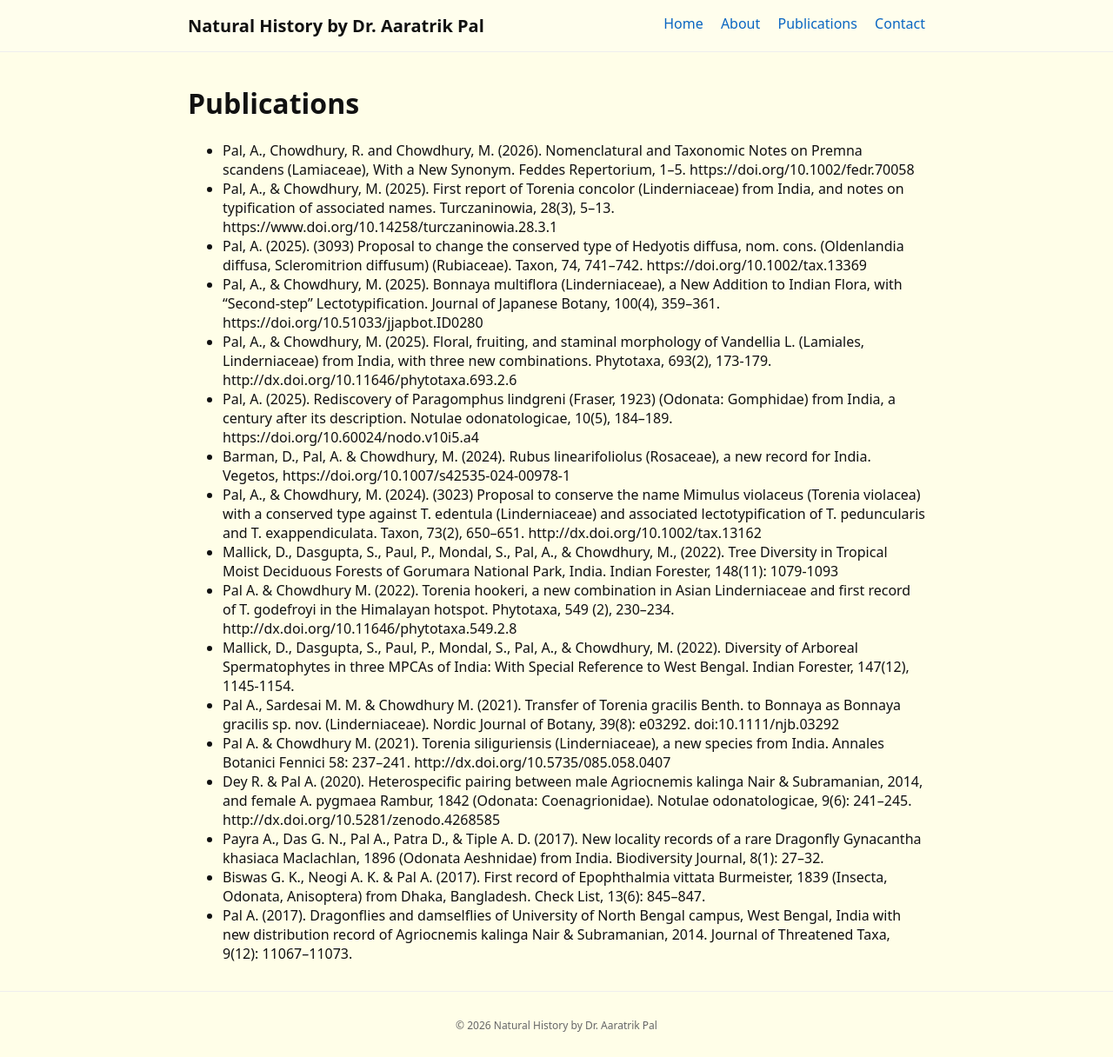
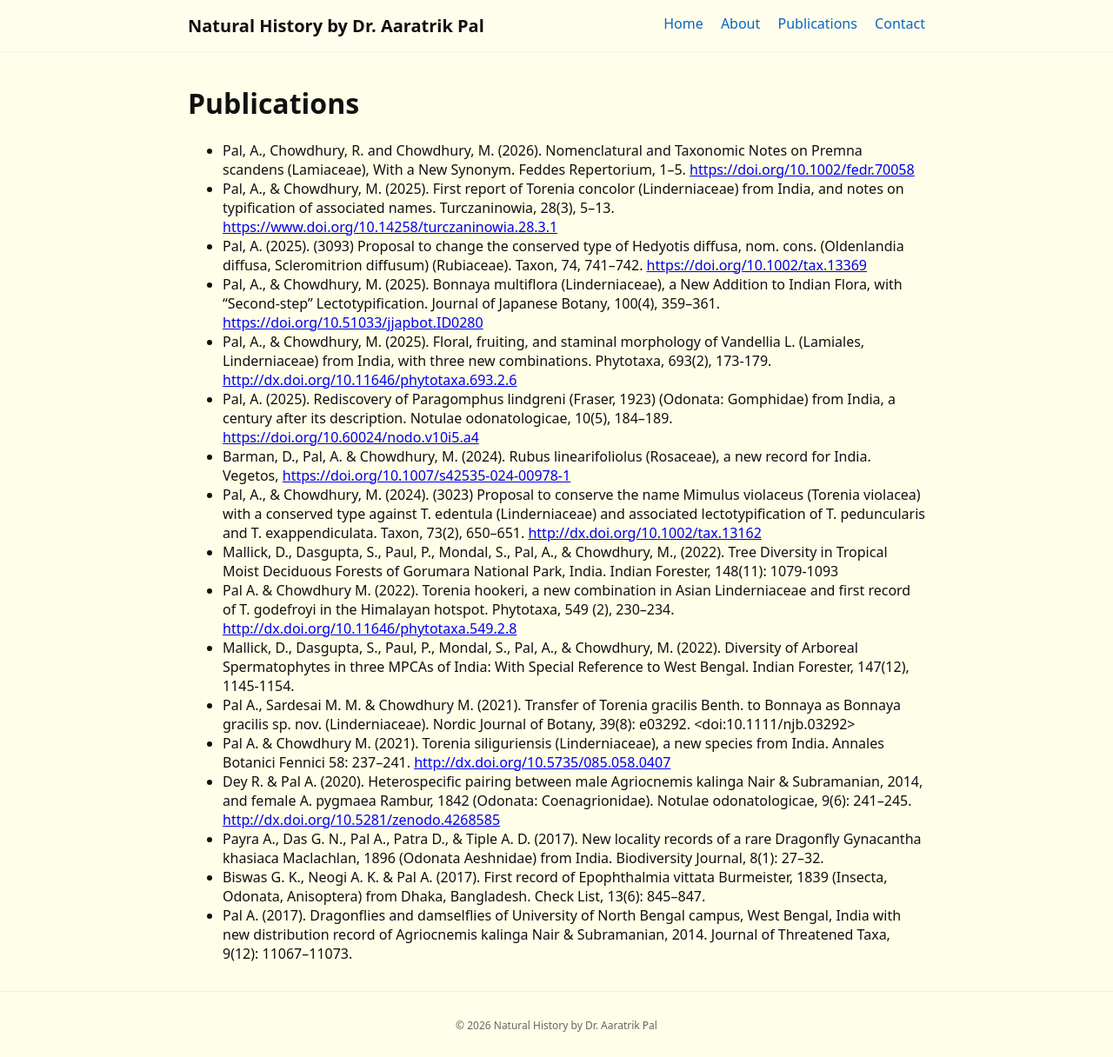
Before and after one commit to naturalhistory/naturalhistory.github.io, a Jekyll site: the page built from publications.md, in a window 1280 px wide. Shown: the whole page at 87% size. Built offline with Jekyll 4.4.1, drawn with Linux system fonts in a browser that asks for light colours; part of the change alters nothing that is shown.

```diff
--- a/publications.md
+++ b/publications.md
@@ -6,20 +6,20 @@ permalink: /publications/
 
 # Publications
 
- - Pal, A., Chowdhury, R. and Chowdhury, M. (2026). Nomenclatural and Taxonomic Notes on Premna scandens (Lamiaceae), With a New Synonym. Feddes Repertorium, 1–5. https://doi.org/10.1002/fedr.70058 <br>
- - Pal, A., & Chowdhury, M. (2025). First report of Torenia concolor (Linderniaceae) from India, and notes on typification of associated names. Turczaninowia, 28(3), 5–13. https://www.doi.org/10.14258/turczaninowia.28.3.1 <br>
- - Pal, A. (2025). (3093) Proposal to change the conserved type of Hedyotis diffusa, nom. cons. (Oldenlandia diffusa, Scleromitrion diffusum) (Rubiaceae). Taxon, 74, 741–742. https://doi.org/10.1002/tax.13369 <br>
- - Pal, A., & Chowdhury, M. (2025). Bonnaya multiflora (Linderniaceae), a New Addition to Indian Flora, with “Second-step” Lectotypification. Journal of Japanese Botany, 100(4), 359–361. https://doi.org/10.51033/jjapbot.ID0280 <br>
- - Pal, A., & Chowdhury, M. (2025). Floral, fruiting, and staminal morphology of Vandellia L. (Lamiales, Linderniaceae) from India, with three new combinations. Phytotaxa, 693(2), 173-179. http://dx.doi.org/10.11646/phytotaxa.693.2.6 <br>
- - Pal, A. (2025). Rediscovery of Paragomphus lindgreni (Fraser, 1923) (Odonata: Gomphidae) from India, a century after its description. Notulae odonatologicae, 10(5), 184–189. https://doi.org/10.60024/nodo.v10i5.a4 <br>
- - Barman, D., Pal, A. & Chowdhury, M. (2024). Rubus linearifoliolus (Rosaceae), a new record for India. Vegetos, https://doi.org/10.1007/s42535-024-00978-1 <br>
- - Pal, A., & Chowdhury, M. (2024). (3023) Proposal to conserve the name Mimulus violaceus (Torenia violacea) with a conserved type against T. edentula (Linderniaceae) and associated lectotypification of T. peduncularis and T. exappendiculata. Taxon, 73(2), 650–651. http://dx.doi.org/10.1002/tax.13162  <br>
+ - Pal, A., Chowdhury, R. and Chowdhury, M. (2026). Nomenclatural and Taxonomic Notes on Premna scandens (Lamiaceae), With a New Synonym. Feddes Repertorium, 1–5. <https://doi.org/10.1002/fedr.70058> <br>
+ - Pal, A., & Chowdhury, M. (2025). First report of Torenia concolor (Linderniaceae) from India, and notes on typification of associated names. Turczaninowia, 28(3), 5–13. <https://www.doi.org/10.14258/turczaninowia.28.3.1> <br>
+ - Pal, A. (2025). (3093) Proposal to change the conserved type of Hedyotis diffusa, nom. cons. (Oldenlandia diffusa, Scleromitrion diffusum) (Rubiaceae). Taxon, 74, 741–742. <https://doi.org/10.1002/tax.13369> <br>
+ - Pal, A., & Chowdhury, M. (2025). Bonnaya multiflora (Linderniaceae), a New Addition to Indian Flora, with “Second-step” Lectotypification. Journal of Japanese Botany, 100(4), 359–361. <https://doi.org/10.51033/jjapbot.ID0280> <br>
+ - Pal, A., & Chowdhury, M. (2025). Floral, fruiting, and staminal morphology of Vandellia L. (Lamiales, Linderniaceae) from India, with three new combinations. Phytotaxa, 693(2), 173-179. <http://dx.doi.org/10.11646/phytotaxa.693.2.6> <br>
+ - Pal, A. (2025). Rediscovery of Paragomphus lindgreni (Fraser, 1923) (Odonata: Gomphidae) from India, a century after its description. Notulae odonatologicae, 10(5), 184–189. <https://doi.org/10.60024/nodo.v10i5.a4> <br>
+ - Barman, D., Pal, A. & Chowdhury, M. (2024). Rubus linearifoliolus (Rosaceae), a new record for India. Vegetos, <https://doi.org/10.1007/s42535-024-00978-1> <br>
+ - Pal, A., & Chowdhury, M. (2024). (3023) Proposal to conserve the name Mimulus violaceus (Torenia violacea) with a conserved type against T. edentula (Linderniaceae) and associated lectotypification of T. peduncularis and T. exappendiculata. Taxon, 73(2), 650–651. <http://dx.doi.org/10.1002/tax.13162>  <br>
  - Mallick, D., Dasgupta, S., Paul, P., Mondal, S., Pal, A., & Chowdhury, M., (2022). Tree Diversity in Tropical Moist Deciduous Forests of Gorumara National Park, India. Indian Forester, 148(11): 1079-1093 <br>
- - Pal A. & Chowdhury M. (2022). Torenia hookeri, a new combination in Asian Linderniaceae and first record of T. godefroyi in the Himalayan hotspot. Phytotaxa, 549 (2), 230–234. http://dx.doi.org/10.11646/phytotaxa.549.2.8 <br>
+ - Pal A. & Chowdhury M. (2022). Torenia hookeri, a new combination in Asian Linderniaceae and first record of T. godefroyi in the Himalayan hotspot. Phytotaxa, 549 (2), 230–234. <http://dx.doi.org/10.11646/phytotaxa.549.2.8> <br>
  - Mallick, D., Dasgupta, S., Paul, P., Mondal, S., Pal, A., & Chowdhury, M. (2022). Diversity of Arboreal Spermatophytes in three MPCAs of India: With Special Reference to West Bengal. Indian Forester, 147(12), 1145-1154. <br>
- - Pal A., Sardesai M. M. & Chowdhury M. (2021). Transfer of Torenia gracilis Benth. to Bonnaya as Bonnaya gracilis sp. nov. (Linderniaceae). Nordic Journal of Botany, 39(8): e03292. doi:10.1111/njb.03292 <br>
- - Pal A. & Chowdhury M. (2021). Torenia siliguriensis (Linderniaceae), a new species from India. Annales Botanici Fennici 58: 237–241. http://dx.doi.org/10.5735/085.058.0407 <br>
- - Dey R. & Pal A. (2020). Heterospecific pairing between male Agriocnemis kalinga Nair & Subramanian, 2014, and female A. pygmaea Rambur, 1842 (Odonata: Coenagrionidae). Notulae odonatologicae, 9(6): 241–245. http://dx.doi.org/10.5281/zenodo.4268585 <br>
+ - Pal A., Sardesai M. M. & Chowdhury M. (2021). Transfer of Torenia gracilis Benth. to Bonnaya as Bonnaya gracilis sp. nov. (Linderniaceae). Nordic Journal of Botany, 39(8): e03292. <doi:10.1111/njb.03292> <br>
+ - Pal A. & Chowdhury M. (2021). Torenia siliguriensis (Linderniaceae), a new species from India. Annales Botanici Fennici 58: 237–241. <http://dx.doi.org/10.5735/085.058.0407> <br>
+ - Dey R. & Pal A. (2020). Heterospecific pairing between male Agriocnemis kalinga Nair & Subramanian, 2014, and female A. pygmaea Rambur, 1842 (Odonata: Coenagrionidae). Notulae odonatologicae, 9(6): 241–245. <http://dx.doi.org/10.5281/zenodo.4268585> <br>
  - Payra A., Das G. N., Pal A., Patra D., & Tiple A. D. (2017). New locality records of a rare Dragonfly Gynacantha khasiaca Maclachlan, 1896 (Odonata Aeshnidae) from India. Biodiversity Journal, 8(1): 27–32.<br>
  - Biswas G. K., Neogi A. K. & Pal A. (2017). First record of Epophthalmia vittata Burmeister, 1839 (Insecta, Odonata, Anisoptera) from Dhaka, Bangladesh. Check List, 13(6): 845–847.<br>
  - Pal A. (2017). Dragonflies and damselflies of University of North Bengal campus, West Bengal, India with new distribution record of Agriocnemis kalinga Nair & Subramanian, 2014. Journal of Threatened Taxa, 9(12): 11067–11073.<br>
```
